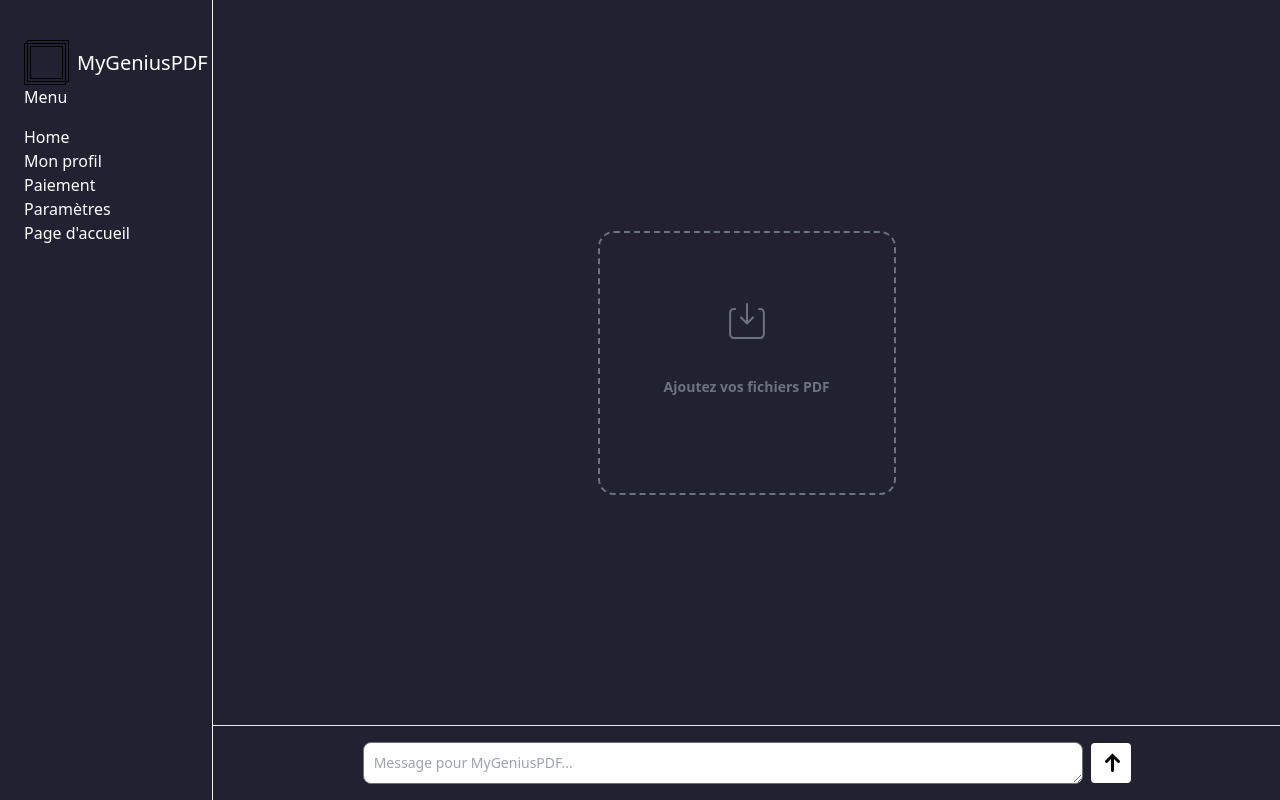
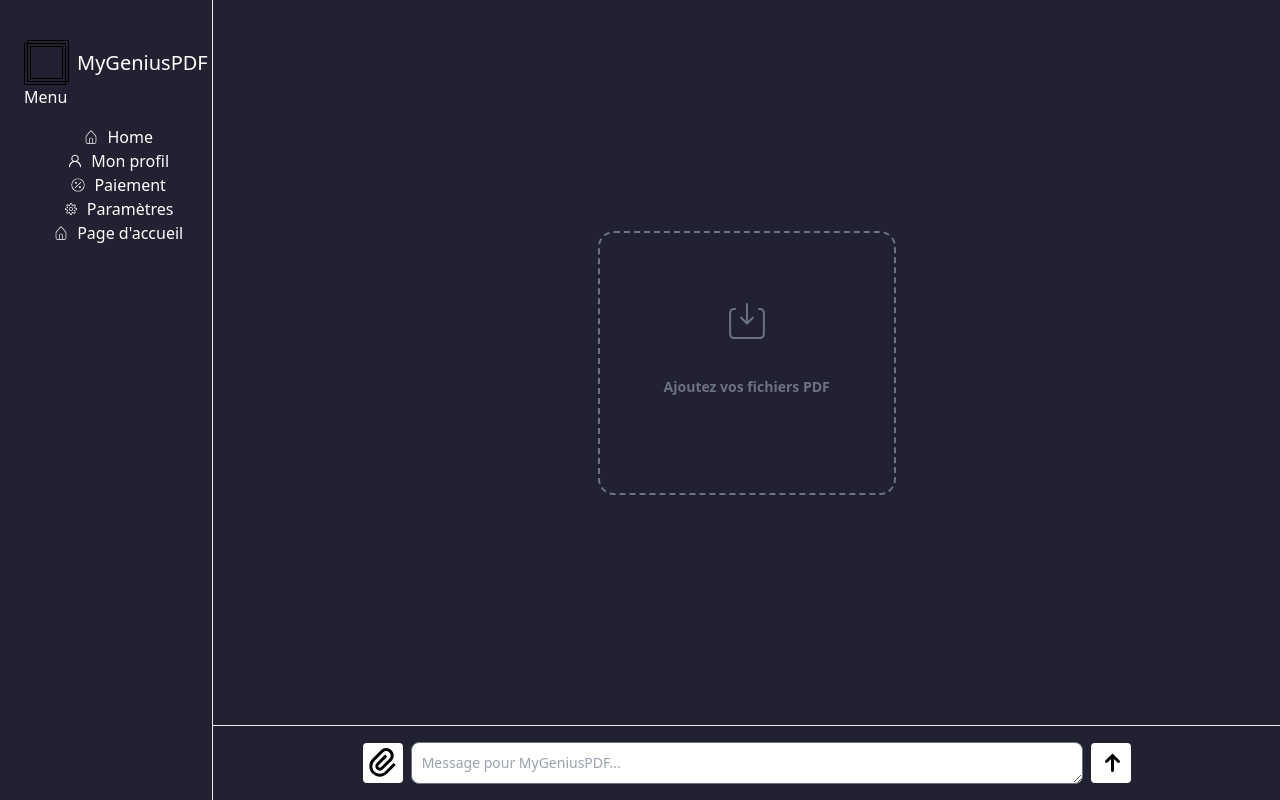
Before and after one commit to Delgorithm/SaaS---MyGeniusPDF, a React (Vite) app in the folder Client/: page /application in a window 1280 px wide. Built offline with nearby package versions, Linux system fonts and the light colour scheme; no server answers.

Commit message:
feature : some new redirections

```diff
--- a/Client/package.json
+++ b/Client/package.json
@@ -13,7 +13,7 @@
     "@react-pdf/renderer": "^3.3.1",
     "firebase": "^10.7.1",
     "framer-motion": "^10.17.3",
-    "openai": "^4.24.1",
+    "openai": "^4.25.0",
     "react": "^18.2.0",
     "react-dom": "^18.2.0",
     "react-icons": "^5.0.1",
--- a/Client/src/Auth/Login.jsx
+++ b/Client/src/Auth/Login.jsx
@@ -27,7 +27,7 @@
 
     try {
       await login(email, password);
-      navigate('/account')
+      navigate('/application')
     } catch (e) {
       setError(e.message);
       console.log(e.message)
--- a/Client/src/Auth/Signup.jsx
+++ b/Client/src/Auth/Signup.jsx
@@ -50,7 +50,7 @@
         uid: uid,
       });
 
-      navigate('/compte');
+      navigate('/application');
     } catch (e) {
       setError(e.message);
       console.log(e.message);
@@ -83,7 +83,7 @@
         uid: uid,
       });
 
-      navigate('/account');
+      navigate('/application');
 
     } catch(error) {
         const errorCocde = error.code;
--- /dev/null
+++ b/Client/src/OpenAI/openai-test.jsx
@@ -0,0 +1,15 @@
+import React from 'react'
+import OpenAI from 'openai'
+
+const openai = new OpenAI();
+
+async function main() {
+    const completion = await open.chait.completions.create({
+        messages: [{ role: 'system', content: 'You are a helpful assistant'}],
+        model: "gpt-3.5-turbo",
+    });
+
+    console.log(completion.choices[0]);
+}
+
+main();
--- a/Client/src/Pages/Application.jsx
+++ b/Client/src/Pages/Application.jsx
@@ -1,11 +1,12 @@
   import React, { useState } from 'react'
-  import { CiHome } from "react-icons/ci";
+  import { CiHome, CiPercent } from "react-icons/ci";
   import { GoPerson } from "react-icons/go";
   import { CiCreditCard2 } from "react-icons/ci";
   import { CiSettings } from "react-icons/ci";
   import { CiSaveDown2 } from "react-icons/ci";
   import { TiArrowUp } from "react-icons/ti";
   import { Link } from 'react-router-dom';
+  import { RiAttachment2 } from "react-icons/ri";
 import PDFContent from '../Components/PDFContent';
 
   const Application = () => {
@@ -33,11 +34,26 @@
               <p>Menu</p>
               <ul>
                 <li className='flex flex-col'>
-                  <a href="">Home</a>
-                  <a href="">Mon profil</a>
-                  <a href="">Paiement</a>
-                  <a href="">Paramètres</a>
-                  <a href="">Page d'accueil</a>
+                  <span className='flex justify-center items-center gap-2'>
+                    <CiHome />
+                    <a href="">Home</a>
+                  </span>
+                  <span className='flex justify-center items-center gap-2'>
+                    <GoPerson />
+                    <a href="">Mon profil</a>
+                  </span>
+                  <span className='flex justify-center items-center gap-2'>
+                    <CiPercent />
+                    <a href="">Paiement</a>
+                  </span>
+                  <span className='flex justify-center items-center gap-2'>
+                    <CiSettings />
+                    <a href="">Paramètres</a>
+                  </span>
+                  <span className='flex justify-center items-center gap-2'>
+                    <CiHome />
+                    <a href="">Page d'accueil</a>
+                  </span>
                 </li>
               </ul>
             </div>
@@ -75,7 +91,18 @@
           <div className='flex flex-col items-center border-t-[0.5px] border-[#ECECEC]'>
             <form className='w-3/4 p-2'>
               <div className='flex items-center px-2 py-2 rounded-lg'>
+
+                {/* --- Input for a pdf file --- */}
+                <label htmlFor="dropzone-file" className='inline-flex justify-center items-center p-0.5 mr-2 bg-white rounded cursor-pointer hover:opacity-80 active:scale-95'>
+                  <button className='text-4xl flex justify-center items-center' onClick={handleFileChange}>
+                    <RiAttachment2 />
+                  </button>
+                </label>
+
+                {/* --- Input for the text --- */}
                 <textarea id="chat" rows="1" className="block  p-2.5 w-full text-sm text-gray-900 bg-white rounded-lg border border-gray-500 focus:ring-blue-500 focus:border-blue-500" placeholder="Message pour MyGeniusPDF..."></textarea>
+
+                {/* --- Button to post the question --- */}
                 <button type="submit" className="inline-flex justify-center items-center p-0.5 ml-2 bg-white rounded cursor-pointer hover:opacity-80 active:scale-95">
                   <span className='text-4xl flex justify-center items-center'>
                     <TiArrowUp />
```
Also changed, not shown: 1 other file (tests, documents, lock files or other folders).
